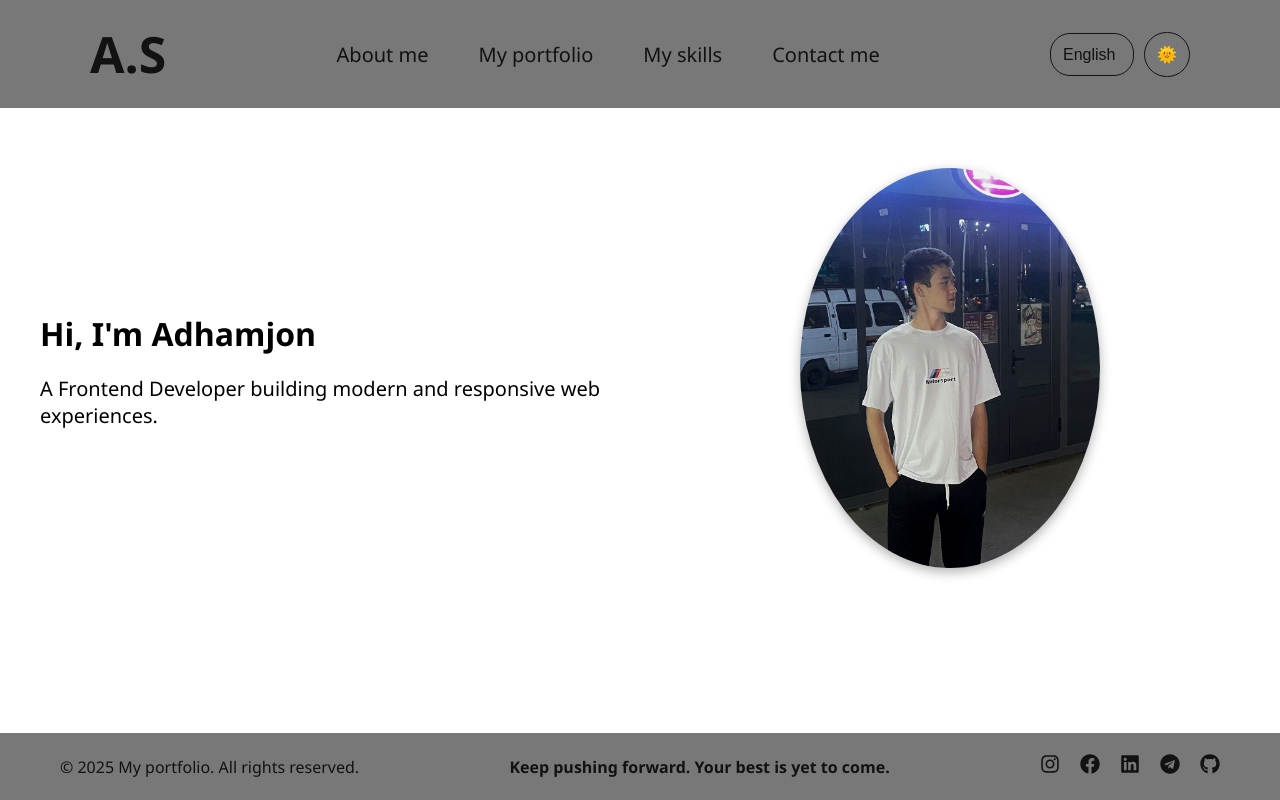
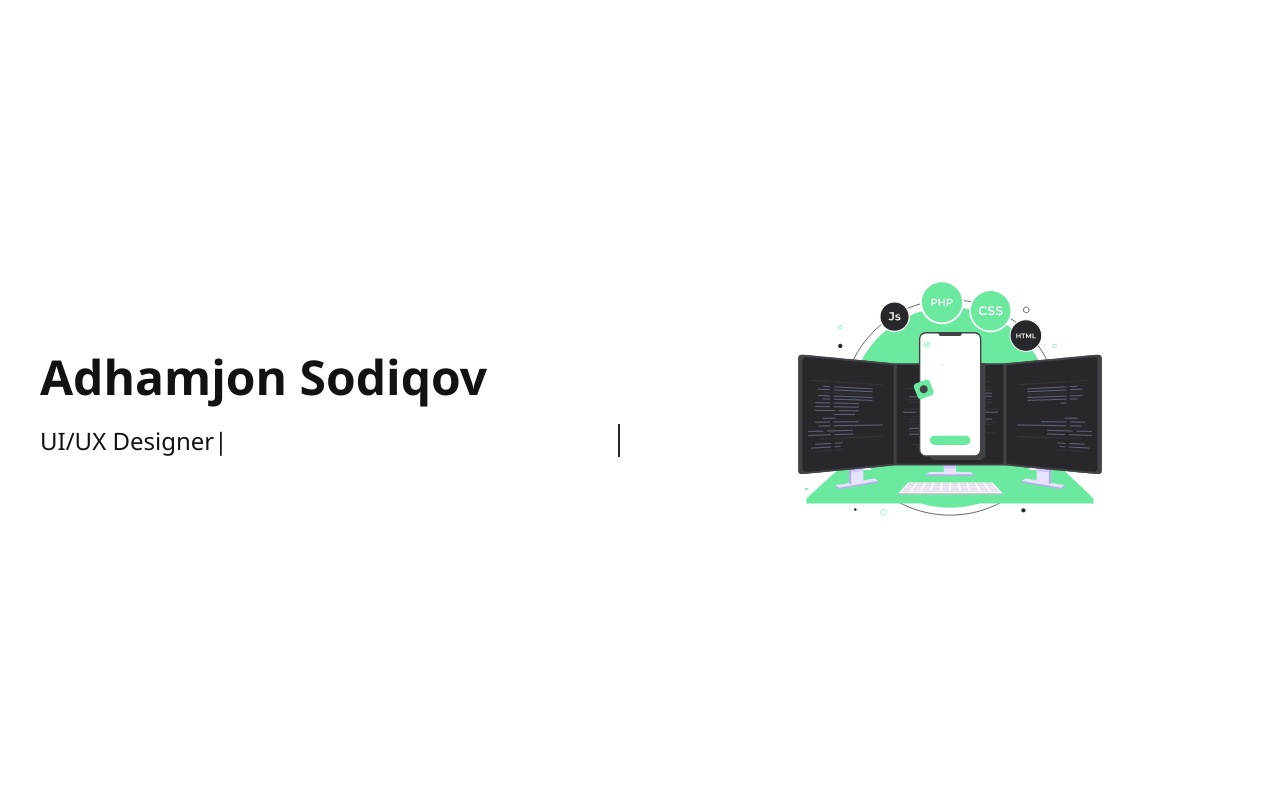
Before and after one commit to Adhamjon0/my-portfolio, a React (Create React App) app: page / in a window 1280 px wide. Built offline with nearby package versions, Linux system fonts and the light colour scheme.

Commit message:
myPortfolio

```diff
--- a/src/App.jsx
+++ b/src/App.jsx
@@ -8,7 +8,7 @@ import About from './pages/About';
 import Skills from './pages/Skills';
 import Portfolio from './pages/Portfolio';
 import Contact from './pages/Contact';
-// import Intro from './components/Intro';
+import Intro from './components/Intro';
 import './i18n';
 import './App.css';
 import { ThemeProvider } from './context/ThemeContext';
@@ -24,7 +24,7 @@ function AppContent() {
   }, []);
 
   if (showIntro) {
-    // return <Intro />;
+    return <Intro />;
   }
 
   return (
```
